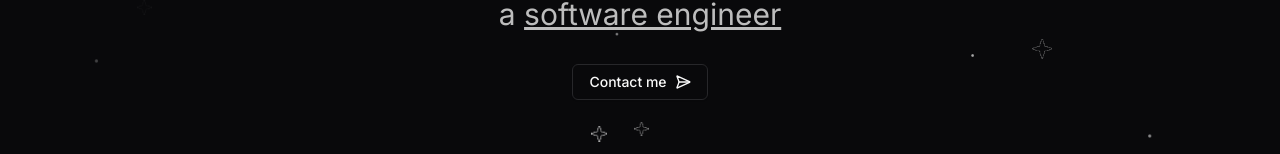
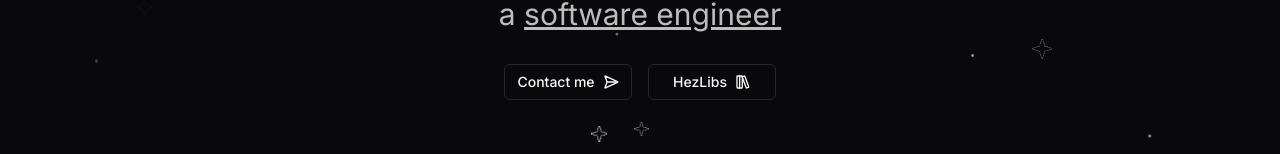
Before and after one commit to Hezaerd/hezaerd.com, a Next.js app: page / in a window 1280 px wide. Shown: the part 396-550 px from the top of the page. Built offline with nearby package versions, Linux system fonts and the light colour scheme; no server answers.

Commit message:
feat: add HezLibs button on landing page

```diff
--- a/src/app/components/landing.tsx
+++ b/src/app/components/landing.tsx
@@ -3,7 +3,7 @@
 import Link from "next/link";
 import { motion } from "framer-motion";
 import { Button } from "@/components/ui/button";
-import { SendHorizontal } from "lucide-react";
+import { SendHorizontal, LibraryBig } from "lucide-react";
 import { AuroraText } from "@/components/text/aurora-text";
 
 export function Landing() {
@@ -55,16 +55,45 @@ export function Landing() {
             transition={{ duration: 0.6, delay: 1 }}
             className="mt-8 flex justify-center"
           >
-            <div className="flex items-center gap-2">
+            <div className="flex items-center justify-center gap-4">
               <Button
                 variant="outline"
-                className="relative z-10 flex items-center gap-2 border-r text-primary"
+                className="relative z-10 flex w-32 items-center justify-center gap-2 border-r text-primary group"
                 asChild
               >
                 <Link href="/#contact" onClick={handleScroll}>
-                  Contact me
-                  <SendHorizontal className="h-4 w-4" />
+                  <motion.span
+                    className="inline-flex items-center gap-2"
+                  >
+                    <span className="relative">
+                      Contact me
+                      <span className="absolute bottom-0 left-0 h-[2px] w-0 bg-primary transition-all duration-300 group-hover:w-full"></span>
+                    </span>
+                    <div className="group-hover:rotate-[-15deg] transition-transform duration-200 ease-out">
+                      <SendHorizontal className="h-4 w-4" />
+                    </div>
+                  </motion.span>
                 </Link>
+              </Button>
+
+              <Button
+                variant="outline"
+                className="relative z-10 flex w-32 items-center justify-center gap-2 border-r text-primary group"
+                asChild
+              >
+                <a href="https://hezlibs.hezaerd.com?ref=portfolio&source=landing" target="_blank" rel="noopener noreferrer">
+                  <motion.span
+                    className="inline-flex items-center gap-2"
+                  >
+                    <span className="relative">
+                      HezLibs
+                      <span className="absolute bottom-0 left-0 h-[2px] w-0 bg-primary transition-all duration-300 group-hover:w-full"></span>
+                    </span>
+                    <div className="group-hover:rotate-[-15deg] transition-transform duration-200 ease-out">
+                      <LibraryBig className="h-4 w-4" />
+                    </div>
+                  </motion.span>
+                </a>
               </Button>
             </div>
           </motion.div>
```
